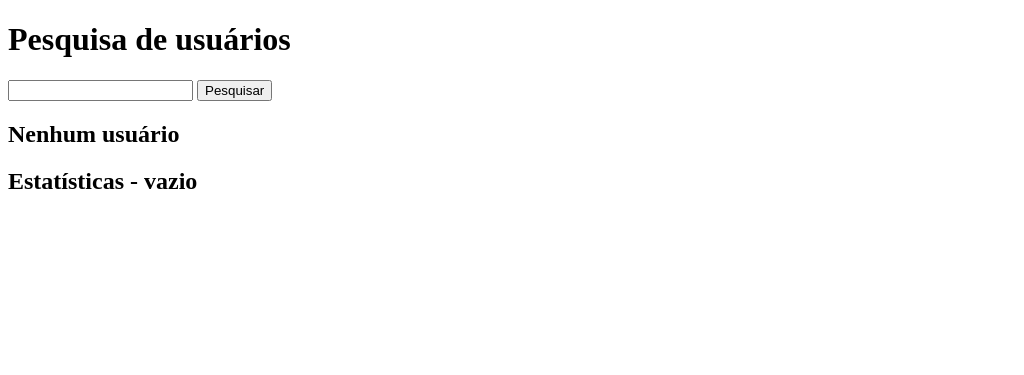
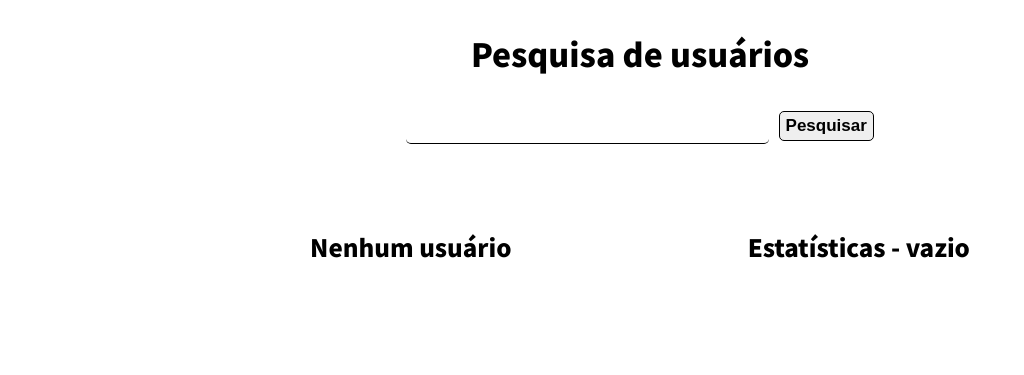
Before and after one commit to Beatriz-Cavallieri/exercicio--pesquisa-de-usuarios, a plain HTML site: page index.html in a window 1280 px wide. Shown: the whole page, without its empty margins (0-1024 px from the left). Drawn offline with Linux system fonts and the light colour scheme.

Commit message:
adicionar estilo básico para melhor visualização

```diff
--- a/index.html
+++ b/index.html
@@ -4,11 +4,15 @@
 <head>
     <meta charset="UTF-8">
     <meta name="viewport" content="width=device-width, initial-scale=1.0">
-    <link rel="stylesheet" href="style.css">
+    <link
+        href="https://fonts.googleapis.com/css2?family=Noto+Sans+TC:wght@300;900&family=Roboto:wght@300;700&display=swap"
+        rel="stylesheet">
+    <link rel="stylesheet" href="./style/index.css">
     <title>Document</title>
 </head>
 
 <body>
+    <div class="container">
         <header>
             <h1>Pesquisa de usuários</h1>
             <form action="">
@@ -17,6 +21,7 @@
             </form>
         </header>
         <div class="results">
+            <div class="users">
                 <h2 id="title-users">Nenhum usuário</h2>
                 <ul id="user-list"></ul>
             </div>
@@ -28,6 +33,9 @@
                     <li class="stats average hidden">Idade média: <span class="stats-number"></span></li>
                 </ul>
             </div>
+        </div>
+
+    </div>
     <script src="./main.js"></script>
 </body>
 
--- a/style.css
+++ /dev/null
@@ -1,3 +0,0 @@
-.hidden {
-    visibility: hidden;
-}
--- /dev/null
+++ b/style/index.scss
@@ -0,0 +1,53 @@
+body {
+    font-family: 'Noto Sans TC', sans-serif;
+    margin: 0 auto;
+    justify-content: center;
+}
+
+header{
+    margin-bottom: 60px;
+    h1 {
+    text-align: center;
+    margin: 30px;
+    }
+}
+
+.container {
+    width: 70vw;
+    margin: 0 auto;
+}
+
+input,
+button {
+    border: none;
+    font-weight: bold;
+    font-size: 17px;
+    height: 30px;
+    margin: 5px;
+    border-radius: 5px;
+}
+
+button {
+    border: 1px solid black;
+}
+
+input {
+    border-bottom: 1px solid black;
+}
+
+.hidden {
+    visibility: hidden;
+}
+
+form {
+    display: flex;
+    justify-content: center;
+    input {
+        width: 40%;
+    }
+}
+
+.results {
+    display: flex;
+    justify-content: space-around;
+}
```
Also changed, not shown: style/index.css (added), 1 other file. Lines whose indentation alone changed are shown as unchanged.
